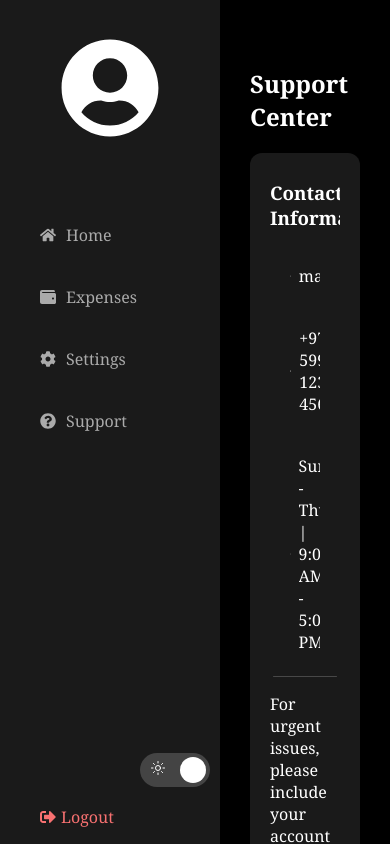
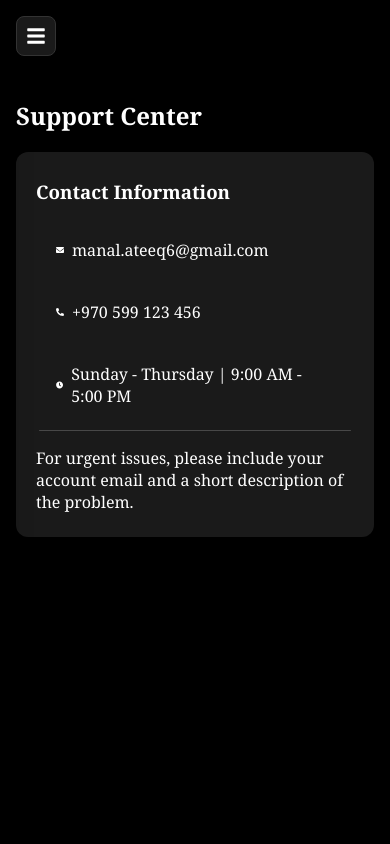
Before and after one commit to ManalHAteeq/Expense, a React (Create React App) app: page /dashboard/support in a window 390 px wide. Built offline with nearby package versions, Linux system fonts and the light colour scheme; no server answers; the database is empty; sample sign-in values are in the browser's storage.

Commit message:
Made it Responsive

```diff
--- a/src/App.css
+++ b/src/App.css
@@ -1,7 +1,18 @@
 /* General */
 * {
   box-sizing: border-box;
+}
+
+html, body, #root {
+  height: 100%;
   overflow: hidden;
+}
+
+@media (max-width: 600px) {
+  html, body, #root {
+    overflow: auto;
+    height: auto;
+  }
 }
 
 .app {
@@ -569,3 +580,165 @@ body[data-theme="light"] .logout-btn {
 body[data-theme="light"] .logout-btn:hover {
   background: rgba(220, 38, 38, 0.08);
 }
+
+
+/* ── RESPONSIVE ────────────────────────────────────────────────── */
+
+/* Hamburger toggle — hidden on desktop */
+.sidebar-toggle {
+  display: none;
+}
+
+.sidebar-toggle--hidden {
+  display: none !important;
+}
+
+.sidebar-close {
+  display: none;
+}
+
+.sidebar-overlay {
+  display: none;
+}
+
+/* Tablet (≤900px) */
+@media (max-width: 900px) {
+  .top-section {
+    grid-template-columns: 1fr;
+  }
+
+  .summary-bar {
+    flex-wrap: wrap;
+  }
+
+  .charts {
+    flex-direction: column;
+  }
+
+  .quick-access button {
+    padding: 20px 30px;
+    margin: 10px 20px;
+  }
+}
+
+/* Mobile (≤600px) */
+@media (max-width: 600px) {
+
+  /* Hamburger button */
+  .sidebar-toggle {
+    display: flex;
+    align-items: center;
+    justify-content: center;
+    position: fixed;
+    top: 16px;
+    left: 16px;
+    z-index: 300;
+    background: #1a1a1a;
+    border: 1px solid #333;
+    border-radius: 8px;
+    color: white;
+    width: 40px;
+    height: 40px;
+    cursor: pointer;
+  }
+
+  /* Dim overlay */
+  .sidebar-overlay {
+    display: block;
+    position: fixed;
+    inset: 0;
+    background: rgba(0, 0, 0, 0.6);
+    z-index: 200;
+  }
+
+  /* Sidebar slides in from the left as a drawer */
+  .sidebar {
+    position: fixed;
+    top: 0;
+    left: 0;
+    height: 100vh;
+    width: 240px;
+    z-index: 250;
+    transform: translateX(-100%);
+    transition: transform 0.28s ease;
+    box-shadow: 4px 0 20px rgba(0,0,0,0.5);
+  }
+
+  .sidebar--open {
+    transform: translateX(0);
+  }
+
+  /* Close X button inside sidebar */
+  .sidebar-close {
+    display: flex;
+    align-items: center;
+    justify-content: center;
+    position: absolute;
+    top: 14px;
+    right: 14px;
+    background: none;
+    border: none;
+    color: #aaa;
+    cursor: pointer;
+    font-size: 16px;
+  }
+
+  .sidebar-close:hover {
+    color: white;
+  }
+
+  /* Push content right to account for hamburger button */
+  .dashboard,
+  .expenses-page {
+    padding: 16px;
+    padding-top: 64px;
+    height: auto;
+    margin-top: 0;
+    overflow-y: auto;
+    overflow-x: hidden;
+  }
+
+  .summary-bar {
+    flex-wrap: wrap;
+    gap: 10px;
+  }
+
+  .summary-item {
+    flex: 1 1 calc(50% - 10px);
+    min-width: 120px;
+  }
+
+  .summary-value { font-size: 1.1rem; }
+
+  .top-section {
+    grid-template-columns: 1fr;
+    gap: 12px;
+  }
+
+  .charts {
+    flex-direction: column;
+    gap: 12px;
+  }
+
+  .quick-access button {
+    padding: 16px 20px;
+    margin: 8px 10px;
+    font-size: 13px;
+  }
+
+  .modal {
+    width: 95%;
+    padding: 20px;
+  }
+
+  table th:nth-child(2),
+  table td:nth-child(2) {
+    display: none;
+  }
+}
+
+body[data-theme="light"] .sidebar-toggle {
+  background: #fff;
+  border-color: #ddd;
+  color: #111;
+}
--- a/src/components/Expenses.css
+++ b/src/components/Expenses.css
@@ -313,3 +313,57 @@ body[data-theme="light"] .expenses-loading { color: #bbb; }
 body[data-theme="light"] .expenses-empty { color: #ccc; }
 body[data-theme="light"] .expenses-empty p { color: #bbb; }
 body[data-theme="light"] .expenses-empty-sub { color: #ccc !important; }
+
+/* ── RESPONSIVE ────────────────────────────────────────────────── */
+@media (max-width: 900px) {
+  .expenses-layout {
+    grid-template-columns: 160px 1fr;
+  }
+}
+
+@media (max-width: 600px) {
+  .expenses-page {
+    padding: 16px;
+    height: auto;
+    margin-top: 0;
+    overflow-x: hidden;
+  }
+
+  .expenses-header {
+    flex-direction: column;
+    gap: 12px;
+  }
+
+  .expenses-stats {
+    width: 100%;
+  }
+
+  .stat-pill {
+    flex: 1;
+    min-width: 0;
+    text-align: left;
+  }
+
+  .expenses-layout {
+    grid-template-columns: 1fr;
+  }
+
+  .month-list {
+    flex-direction: row;
+    flex-wrap: wrap;
+    gap: 8px;
+  }
+
+  .month-btn {
+    flex: 1;
+    min-width: 130px;
+  }
+
+  .month-detail-total-value {
+    font-size: 1.2rem;
+  }
+
+  .expense-list {
+    max-height: none;
+  }
+}
--- a/src/components/Login.css
+++ b/src/components/Login.css
@@ -123,3 +123,29 @@ body, html, #root {
   position: relative;
   z-index: 1;
 }
+
+/* ── RESPONSIVE ────────────────────────────────────────────────── */
+@media (max-width: 700px) {
+  .login-page {
+    flex-direction: column;
+    gap: 30px;
+    padding: 30px 16px;
+    justify-content: center;
+  }
+
+  .slogan {
+    padding: 0;
+    text-align: center;
+  }
+
+  .login-logo {
+    width: 100px;
+    height: 100px;
+  }
+
+  .login-card {
+    width: 100%;
+    max-width: 380px;
+    padding: 24px 20px;
+  }
+}
--- a/src/components/Sidebar.js
+++ b/src/components/Sidebar.js
@@ -5,6 +5,8 @@ import {
   FaCog,
   FaQuestionCircle,
   FaSignOutAlt,
+  FaBars,
+  FaTimes,
 } from "react-icons/fa";
 
 import { auth, db } from "../firebase";
@@ -16,6 +18,7 @@ import ThemeSwitch from "./ThemeSwitch";
 
 const Sidebar = () => {
   const [userName, setUserName] = useState("");
+  const [mobileOpen, setMobileOpen] = useState(false);
   const navigate = useNavigate();
 
   useEffect(() => {
@@ -45,8 +48,34 @@ const Sidebar = () => {
     navigate("/");
   };
 
+  const go = (path) => {
+    navigate(path);
+    setMobileOpen(false);
+  };
+
   return (
-    <div className="sidebar">
+    <>
+      {/* Hamburger button — only visible on mobile when sidebar is closed */}
+      <button
+        className={`sidebar-toggle ${mobileOpen ? "sidebar-toggle--hidden" : ""}`}
+        onClick={() => setMobileOpen(true)}
+      >
+        <FaBars size={20} />
+      </button>
+
+      {/* Overlay — closes sidebar when tapping outside */}
+      {mobileOpen && (
+        <div className="sidebar-overlay" onClick={() => setMobileOpen(false)} />
+      )}
+
+      {/* Sidebar */}
+      <div className={`sidebar ${mobileOpen ? "sidebar--open" : ""}`}>
+
+        {/* Close button inside sidebar on mobile */}
+        <button className="sidebar-close" onClick={() => setMobileOpen(false)}>
+          <FaTimes size={18} />
+        </button>
+
         <div className="profile">
           <FaUserCircle size={100} />
           <span>{capitalizeWords(userName)}</span>
@@ -54,18 +83,10 @@ const Sidebar = () => {
 
         <nav>
           <ul>
-          <li onClick={() => navigate("/dashboard")}>
-            <FaHome /> Home
-          </li>
-          <li onClick={() => navigate("/dashboard/expenses")}>
-            <FaWallet /> Expenses
-          </li>
-          <li>
-            <FaCog /> Settings
-          </li>
-          <li onClick={() => navigate("/dashboard/support")}>
-            <FaQuestionCircle /> Support
-          </li>
+            <li onClick={() => go("/dashboard")}><FaHome /> Home</li>
+            <li onClick={() => go("/dashboard/expenses")}><FaWallet /> Expenses</li>
+            <li><FaCog /> Settings</li>
+            <li onClick={() => go("/dashboard/support")}><FaQuestionCircle /> Support</li>
           </ul>
         </nav>
 
@@ -77,6 +98,7 @@ const Sidebar = () => {
           <FaSignOutAlt /> Logout
         </li>
       </div>
+    </>
   );
 };
 
```
Also changed, not shown: 1 other file (tests, documents, lock files or other folders). Lines whose indentation alone changed are shown as unchanged.
